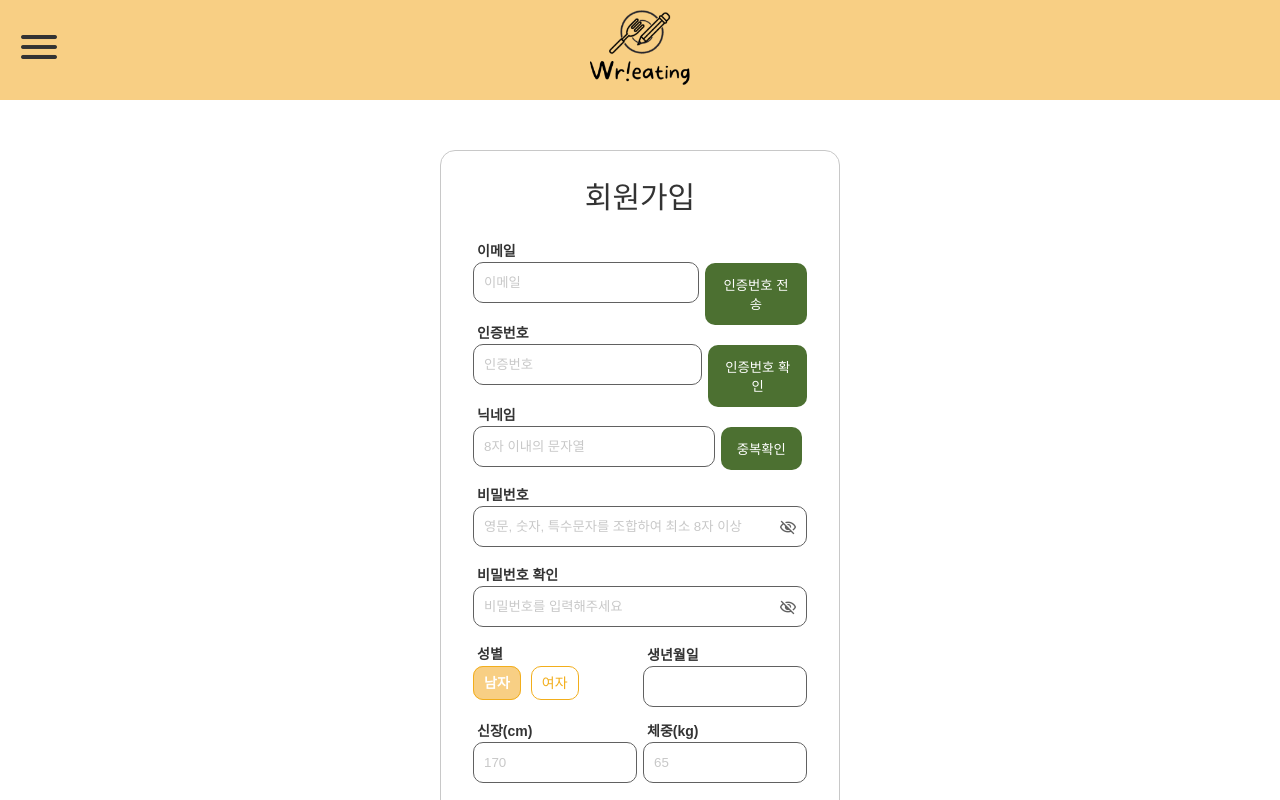
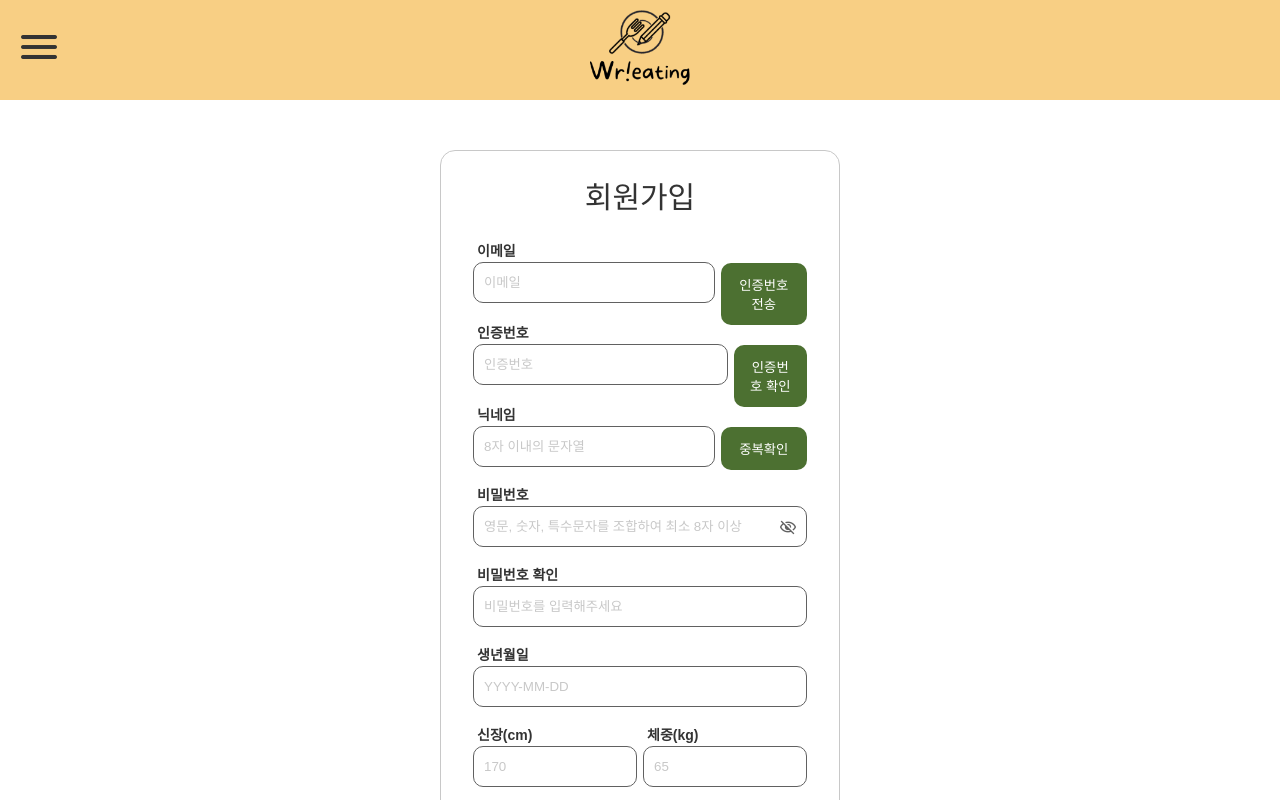
Before and after one commit to codestates-seb/seb43_main_004, a React (Create React App) app in the folder client/: page /sign-up in a window 1280 px wide. Shown: the top 800 px of the page. Built offline with nearby package versions, Linux system fonts and the light colour scheme; a web font is replaced by a local one.

Commit message:
refactor: 유효성 검증 로직 및 디자인 수정

```diff
--- a/client/src/pages/UserSignUp.tsx
+++ b/client/src/pages/UserSignUp.tsx
@@ -122,6 +122,30 @@ const UserSignUp = ({ social }: Props) => {
         setError({ ...error, [name]: '유효하지 않은 값입니다.' })
       } else {
         setValues({ ...values, [name]: Number(value) })
+        setError({ ...error, [name]: '' })
+      }
+    }
+
+    if (name === 'password') {
+      if (!checkPassword(value)) {
+        setError({
+          ...error,
+          [name]:
+            '최소 8자, 영문+숫자+특수문자(!@#$%&*?) 조합으로 구성되어야 합니다.',
+        })
+      } else {
+        setValues({ ...values, [name]: value })
+        setError({ ...error, [name]: '' })
+      }
+    }
+
+    if (name === 'birth') {
+      if (!checkDate(value)) {
+        setError({
+          ...error,
+          [name]: '유효하지 않은 생년월일입니다.',
+        })
+      } else {
         setError({ ...error, [name]: '' })
       }
     }
@@ -259,34 +283,6 @@ const UserSignUp = ({ social }: Props) => {
       })
   }
 
-  // 비밀번호 유효성 검사
-  const isValidPassword = () => {
-    const msg = { password: '', ckPassword: '' }
-
-    if (!checkPassword(password)) {
-      msg.password =
-        '최소 8자, 영문+숫자+특수문자(!@#$%&*?) 조합으로 구성되어야 합니다.'
-      setError({ ...error, ...msg })
-    } else if (password !== ckPassword) {
-      msg.ckPassword = '비밀번호가 일치하지 않습니다.'
-      setError({ ...error, ...msg })
-    } else {
-      setError({ ...error, ...msg })
-    }
-  }
-
-  // 생년월일 유효성 검사
-  const isValidBirth = () => {
-    const msg = { birth: '' }
-
-    if (!checkDate(birth)) {
-      msg.birth = '유효하지 않은 생년월일입니다.'
-      setError({ ...error, ...msg })
-    } else {
-      setError({ ...error, ...msg })
-    }
-  }
-
   // 버튼 활성화를 위한 입력값 검증
   const checkValues = useCallback(
     debounce((values: userInfo, isConfirm: boolean, ckpwd: string) => {
@@ -349,7 +345,7 @@ const UserSignUp = ({ social }: Props) => {
                   disabled={isConfirm}
                   onChange={handleInput}
                 />
-                <div>
+                <div className="btn-div">
                   <Button
                     disabled={isConfirm}
                     onClick={() => sendNumbers(email)}
@@ -369,7 +365,7 @@ const UserSignUp = ({ social }: Props) => {
                   disabled={isConfirm}
                   onChange={handleInput}
                 />
-                <div>
+                <div className="btn-div">
                   <Button disabled={isConfirm} onClick={verifyNumbers}>
                     인증번호 확인
                   </Button>
@@ -388,7 +384,7 @@ const UserSignUp = ({ social }: Props) => {
               success={success.nickName}
               onChange={handleInput}
             />
-            <div>
+            <div className="btn-div">
               <Button onClick={checkDuplicate}>중복확인</Button>
             </div>
           </div>
@@ -400,34 +396,32 @@ const UserSignUp = ({ social }: Props) => {
                 placeholder="영문, 숫자, 특수문자를 조합하여 최소 8자 이상"
                 error={error.password}
                 onChange={handleInput}
-                onBlur={isValidPassword}
               />
-              <PwdInput
+              <Input
                 label="비밀번호 확인"
+                type="password"
                 name="passwordcheck"
                 placeholder="비밀번호를 입력해주세요"
-                error={error.ckPassword}
+                error={
+                  ckPassword !== '' && ckPassword !== password
+                    ? '비밀번호가 일치하지 않습니다.'
+                    : ''
+                }
                 onChange={(e) => setCkPassword(e.target.value)}
-                onBlur={isValidPassword}
               />
             </>
           )}
 
-          <div className="grid-div">
-            <Radio
-              legend="성별"
-              radioArray={genderList}
-              checkedValue={values.gender}
-              onChange={handleInput}
-            />
           <Input
             label="생년월일"
             type="text"
             name="birth"
+            placeholder="YYYY-MM-DD"
             error={error.birth}
             onChange={handleInput}
-              onBlur={isValidBirth}
           />
+
+          <div className="grid-div">
             <Input
               label="신장(cm)"
               type="text"
@@ -446,6 +440,12 @@ const UserSignUp = ({ social }: Props) => {
             />
           </div>
 
+          <Radio
+            legend="성별"
+            radioArray={genderList}
+            checkedValue={values.gender}
+            onChange={handleInput}
+          />
           <Radio
             legend="활동수준"
             radioArray={activityScore}
@@ -503,18 +503,21 @@ const Form = styled.form`
     display: flex;
     align-items: flex-center;
     gap: 0.6rem;
+  }
+
+  .btn-div {
+    flex: 2 1 0;
 
     button {
+      width: 100%;
       position: relative;
       top: 2rem;
     }
   }
 
   .grid-div {
-    width: 100%;
     display: grid;
-    grid-template-columns: repeat(2, 1fr);
-    row-gap: 1.6rem;
+    grid-template-columns: 1fr 1fr;
     column-gap: 0.6rem;
   }
 `
```
Lines whose indentation alone changed are shown as unchanged.
